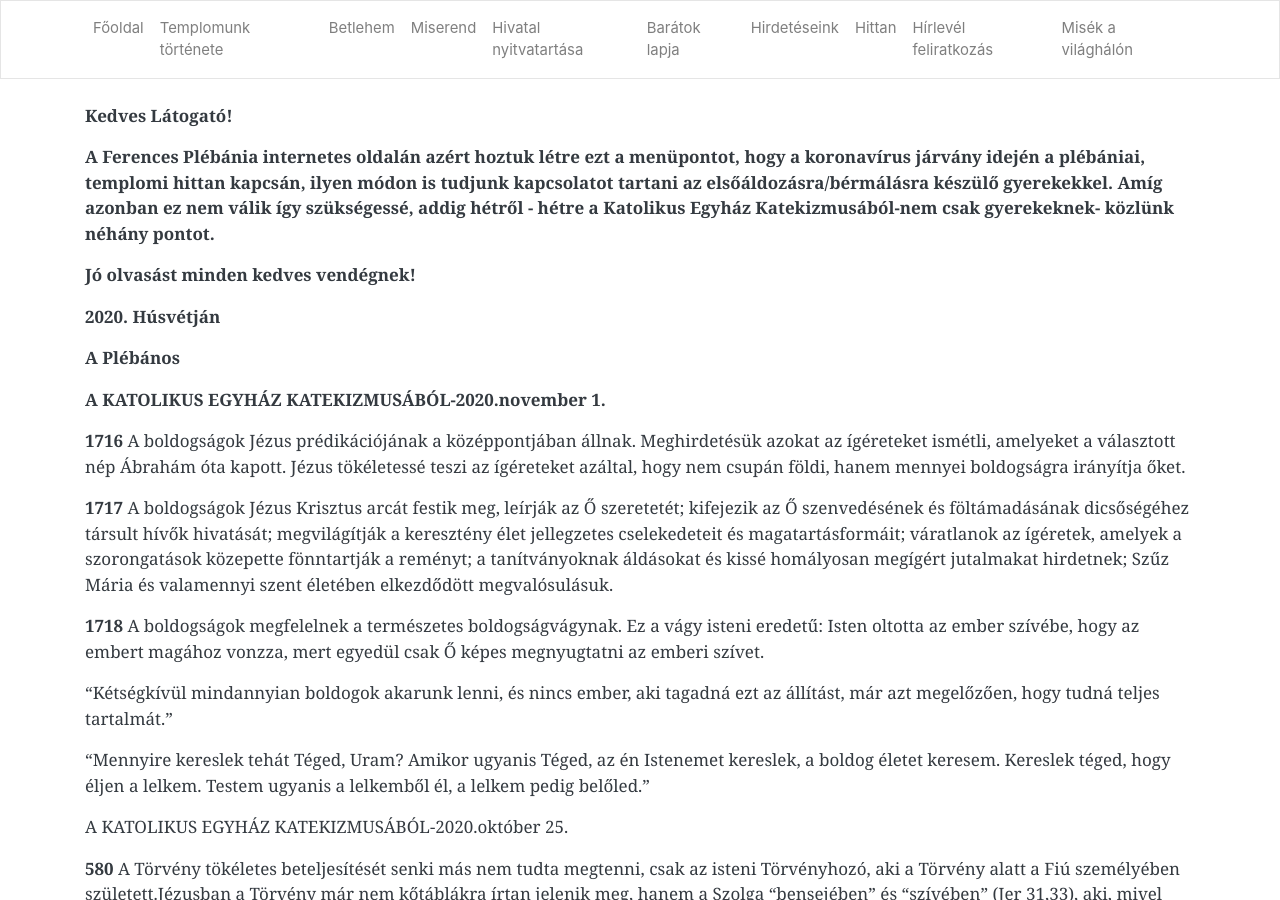
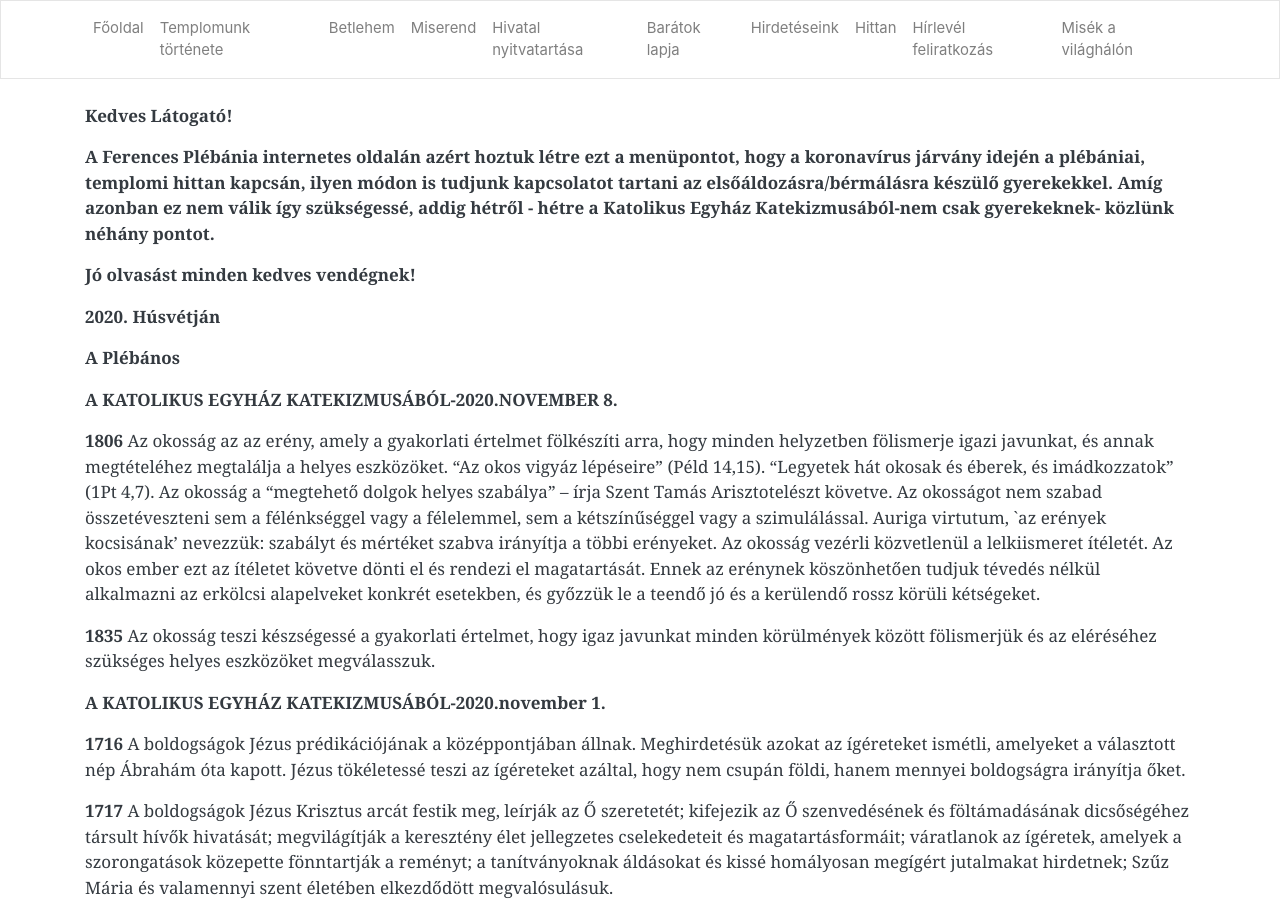
Before and after one commit to pecsi-ferences/pecsi-ferences.github.io, a Jekyll site: the page built from hittan.md, in a window 1280 px wide and 900 px high. Built offline with Jekyll 4.4.1, drawn with Linux system fonts in a browser that asks for light colours; nearby versions of some CDN libraries.

Commit message:
Update from Forestry.io Zoltán Dohány updated hittan.md

```diff
--- a/hittan.md
+++ b/hittan.md
@@ -12,6 +12,12 @@ title: Hittan
 **2020. Húsvétján**
 
 **A Plébános**
+
+**A KATOLIKUS EGYHÁZ KATEKIZMUSÁBÓL-2020.NOVEMBER 8.**
+
+**1806** Az okosság az az erény, amely a gyakorlati értelmet fölkészíti arra, hogy minden helyzetben fölismerje igazi javunkat, és annak megtételéhez megtalálja a helyes eszközöket. "Az okos vigyáz lépéseire" (Péld 14,15). "Legyetek hát okosak és éberek, és imádkozzatok" (1Pt 4,7). Az okosság a "megtehető dolgok helyes szabálya" -- írja Szent Tamás Arisztotelészt követve. Az okosságot nem szabad összetéveszteni sem a félénkséggel vagy a félelemmel, sem a kétszínűséggel vagy a szimulálással. Auriga virtutum, \`az erények kocsisának' nevezzük: szabályt és mértéket szabva irányítja a többi erényeket. Az okosság vezérli közvetlenül a lelkiismeret ítéletét. Az okos ember ezt az ítéletet követve dönti el és rendezi el magatartását. Ennek az erénynek köszönhetően tudjuk tévedés nélkül alkalmazni az erkölcsi alapelveket konkrét esetekben, és győzzük le a teendő jó és a kerülendő rossz körüli kétségeket.
+
+**1835** Az okosság teszi készségessé a gyakorlati értelmet, hogy igaz javunkat minden körülmények között fölismerjük és az eléréséhez szükséges helyes eszközöket megválasszuk.
 
 **A KATOLIKUS EGYHÁZ KATEKIZMUSÁBÓL-2020.november 1.**
 
```
